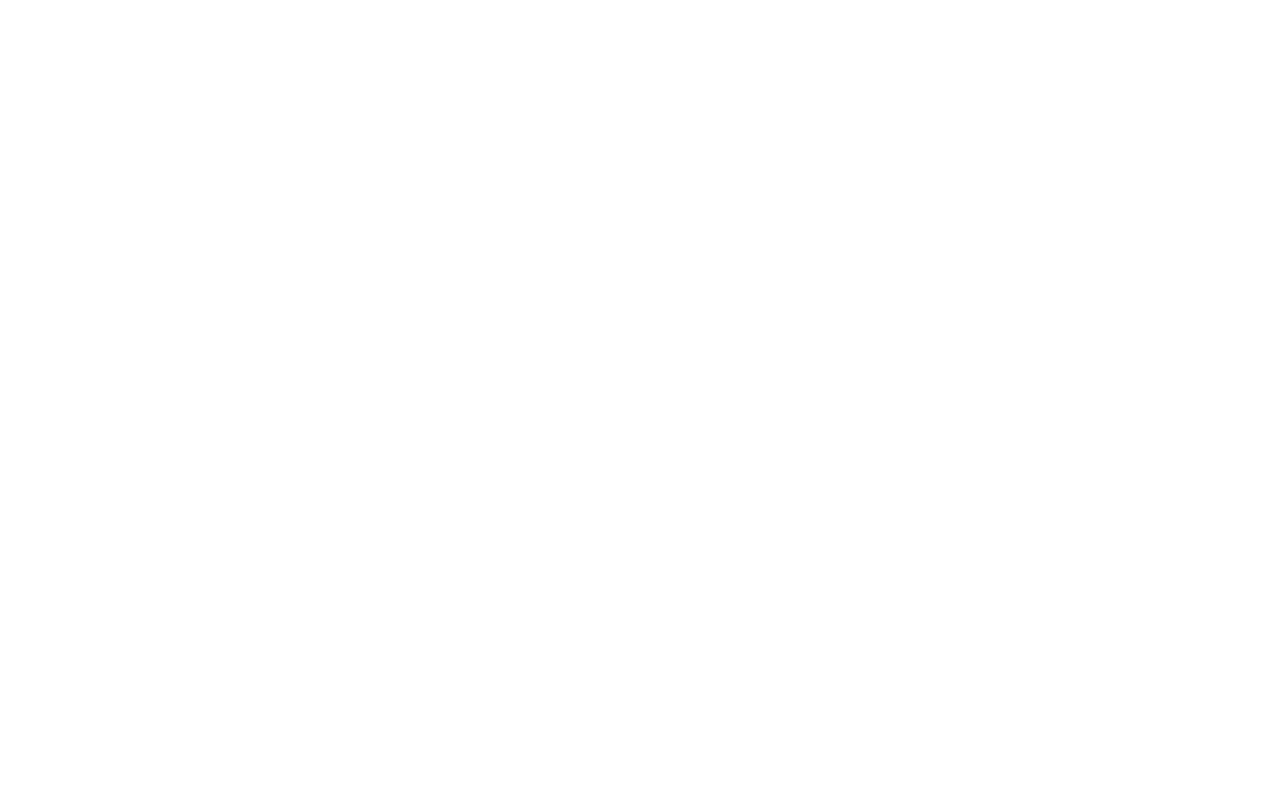
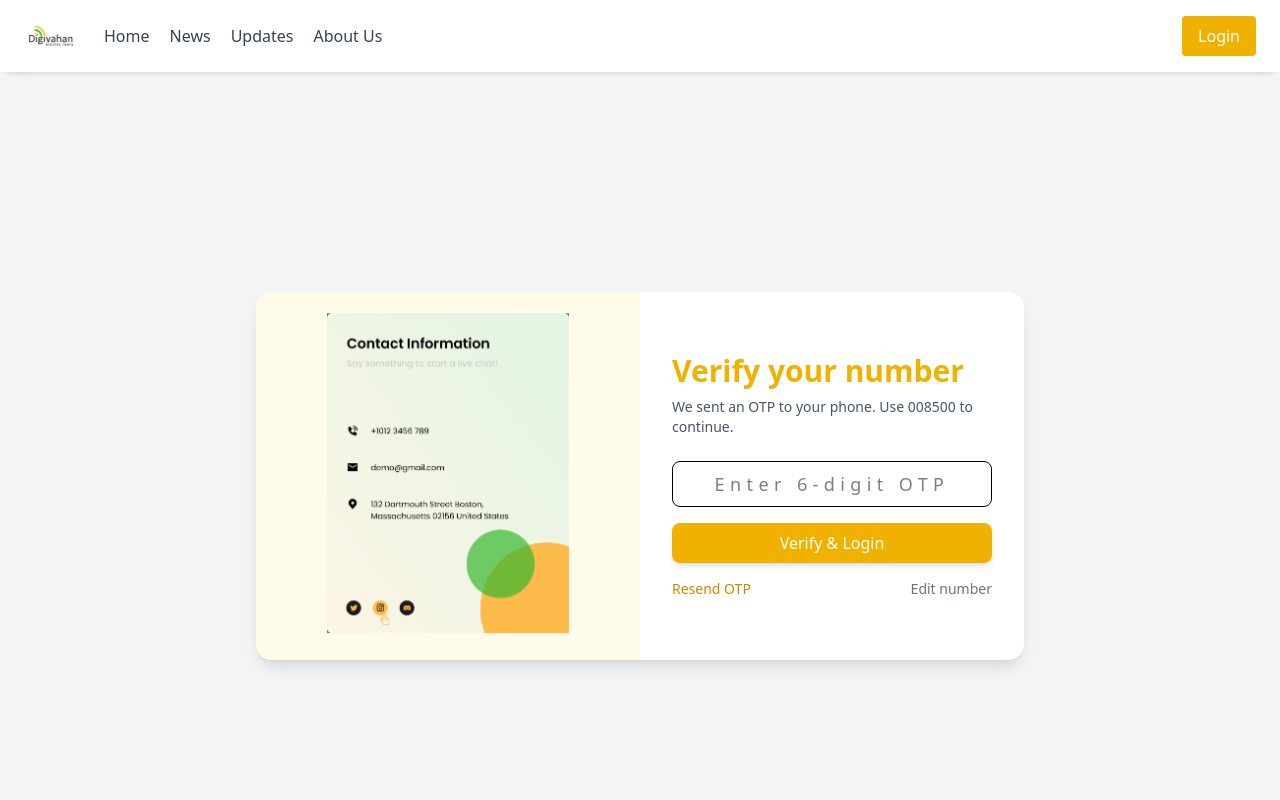
Before and after one commit to Digivahan-Digital-India-private-limited/Front-end-intern, a React (Vite) app: page /login-otp in a window 1280 px wide. Before the commit this address had no page. Shown: the top 800 px of the page. Built offline with nearby package versions, Linux system fonts and the light colour scheme.

Commit message:
Completed Login UI and order section of dashboard pannel

```diff
--- a/src/App.jsx
+++ b/src/App.jsx
@@ -6,6 +6,7 @@ import Aboutpage from "./Components/Aboutpage/Aboutpage";
 import Updatespage from "./Components/Updatespage/Updatespage";
 import Newspage from "./Components/Newspage/Newspage";
 import Loginpage from "./Components/Authenticationpage/Loginpage";
+import OtpLoginPage from "./Components/Authenticationpage/OtpLoginPage";
 
 // information page
 import PrivacyPolicy from "./Pages/PrivacyPolicy";
@@ -109,6 +110,7 @@ const App = () => {
           <Route path="/updates-page" element={<Updatespage />} />
           <Route path="/news-page" element={<Newspage />} />
           <Route path="/login-page" element={<Loginpage />} />
+          <Route path="/login-otp" element={<OtpLoginPage />} />
           <Route path="/contact-page" element={<Contactpage />} />
           <Route path="/visit-us-page" element={<VisitUs />} />
           <Route path="/Report-page" element={<Reports />} />
--- a/src/Components/Authenticationpage/Loginpage.jsx
+++ b/src/Components/Authenticationpage/Loginpage.jsx
@@ -5,35 +5,28 @@ import { useNavigate } from "react-router-dom";
 
 const Loginpage = () => {
   const navigate = useNavigate();
-  const [formData, setFormData] = useState({ email: "", password: "" });
-
-  const handleChange = (e) =>
-    setFormData({ ...formData, [e.target.name]: e.target.value });
+  const [phone, setPhone] = useState("");
 
   const handleSubmit = (e) => {
     e.preventDefault();
 
-    const { email, password } = formData;
+    if (phone.length !== 10) {
+      toast.error("Please enter a valid 10-digit phone number");
+      return;
+    }
 
-    // Simple Frontend-based login
-    if (email === "admin@gmail.com" && password === "admin123") {
-      localStorage.setItem("role", "admin");
-      toast.success("Welcome Admin!");
-      setTimeout(() => navigate("/admin-panel"), 1000);
-    } else {
-      localStorage.setItem("role", "user");
-      toast.success("Welcome User!");
-      setTimeout(() => navigate("/user-panel"), 1000);
-    }
+    sessionStorage.setItem("login_phone", phone);
+    toast.success("OTP sent to your phone");
+    setTimeout(() => navigate("/login-otp", { state: { phone } }), 400);
   };
   return (
     <div className="flex justify-center items-center min-h-screen bg-gray-100 p-4">
-      <div className="bg-white shadow-lg rounded-2xl flex flex-col md:flex-row w-full max-w-3xl overflow-hidden">
+      <div className="bg-white shadow-lg rounded-2xl flex flex-col md:flex-row w-full max-w-3xl overflow-hidden animate-fade-in">
         <div className="w-full md:w-1/2 flex justify-center items-center p-4 md:p-6 bg-yellow-50">
           <img
             src={logimg}
             alt="Logo"
-            className="w-full h-64 sm:h-80 object-contain rounded-lg"
+            className="w-full h-64 sm:h-80 object-contain rounded-lg animate-float"
           />
         </div>
 
@@ -41,30 +34,28 @@ const Loginpage = () => {
           <h1 className="text-2xl sm:text-3xl font-bold text-yellow-500 mb-2">
             Welcome to DigiVahan!
           </h1>
+          <p className="text-sm text-gray-600 mb-6">
+            Login with your phone number to get a quick OTP.
+          </p>
 
           <form className="space-y-4" onSubmit={handleSubmit}>
             <input
-              type="email"
-              name="email"
-              placeholder="Email"
-              value={formData.email}
-              onChange={handleChange}
+              type="tel"
+              inputMode="numeric"
+              pattern="[0-9]{10}"
+              maxLength={10}
+              placeholder="Phone Number"
+              value={phone}
+              onChange={(e) => {
+                const digitsOnly = e.target.value.replace(/\D/g, "");
+                setPhone(digitsOnly.slice(0, 10));
+              }}
               required
               className="w-full px-4 py-2 border rounded-lg"
             />
 
-            <input
-              type="password"
-              name="password"
-              placeholder="Password"
-              value={formData.password}
-              onChange={handleChange}
-              required
-              className="w-full px-4 py-2 border rounded-lg"
-            />
-
-            <button className="w-full bg-yellow-500 text-white py-2 rounded-lg">
-              Login
+            <button className="w-full bg-yellow-500 text-white px-4 py-2 rounded cursor-pointer hover:bg-yellow-600 transition">
+              Send OTP
             </button>
           </form>
 
--- /dev/null
+++ b/src/Components/Authenticationpage/OtpLoginPage.jsx
@@ -0,0 +1,105 @@
+import React, { useMemo, useState } from "react";
+import { useLocation, useNavigate } from "react-router-dom";
+import { toast } from "react-toastify";
+import logimg from "../../assets/Frame 1.png";
+
+const OtpLoginPage = () => {
+  const navigate = useNavigate();
+  const location = useLocation();
+  const [otp, setOtp] = useState("");
+
+  const phone = useMemo(() => {
+    const statePhone = location.state?.phone;
+    const storedPhone = sessionStorage.getItem("login_phone");
+    return statePhone || storedPhone || "";
+  }, [location.state]);
+
+  const handleSubmit = (e) => {
+    e.preventDefault();
+
+    if (otp !== "008500") {
+      toast.error("Please enter the correct OTP");
+      return;
+    }
+
+    // Frontend-only success flow
+    localStorage.setItem("role", "admin");
+    toast.success("Login successful!");
+    setTimeout(() => navigate("/admin-panel"), 900);
+  };
+
+  const handleResend = () => {
+    toast.info("OTP resent to your phone");
+  };
+
+  const handleEditNumber = () => {
+    navigate("/login-page", { replace: true });
+  };
+
+  return (
+    <div className="flex justify-center items-center min-h-screen bg-gray-100 p-4">
+      <div className="bg-white shadow-lg rounded-2xl flex flex-col md:flex-row w-full max-w-3xl overflow-hidden animate-fade-in">
+        <div className="w-full md:w-1/2 flex justify-center items-center p-4 md:p-6 bg-yellow-50">
+          <img
+            src={logimg}
+            alt="Login Illustration"
+            className="w-full h-64 sm:h-80 object-contain rounded-lg animate-float"
+          />
+        </div>
+
+        <div className="w-full md:w-1/2 p-6 sm:p-8 flex flex-col justify-center">
+          <h1 className="text-2xl sm:text-3xl font-bold text-yellow-500 mb-2">
+            Verify your number
+          </h1>
+          <p className="text-sm text-gray-600 mb-6">
+            We sent an OTP to {phone ? `+91 ${phone}` : "your phone"}. Use
+            008500 to continue.
+          </p>
+
+          <form className="space-y-4" onSubmit={handleSubmit}>
+            <input
+              type="tel"
+              inputMode="numeric"
+              pattern="[0-9]{6}"
+              maxLength={6}
+              placeholder="Enter 6-digit OTP"
+              value={otp}
+              onChange={(e) => {
+                const digitsOnly = e.target.value.replace(/\D/g, "");
+                setOtp(digitsOnly.slice(0, 6));
+              }}
+              required
+              className="w-full px-4 py-2 border rounded-lg tracking-[0.3em] text-center text-lg"
+            />
+
+            <button
+              type="submit"
+              className="w-full bg-yellow-500 text-white py-2 rounded-lg shadow-md hover:shadow-lg transition-all duration-200"
+            >
+              Verify & Login
+            </button>
+          </form>
+
+          <div className="mt-4 flex items-center justify-between text-sm text-gray-600">
+            <button
+              type="button"
+              onClick={handleResend}
+              className="text-yellow-600 hover:text-yellow-700"
+            >
+              Resend OTP
+            </button>
+            <button
+              type="button"
+              onClick={handleEditNumber}
+              className="text-gray-500 hover:text-gray-700"
+            >
+              Edit number
+            </button>
+          </div>
+        </div>
+      </div>
+    </div>
+  );
+};
+
+export default OtpLoginPage;
--- a/src/Layout/Navbar.jsx
+++ b/src/Layout/Navbar.jsx
@@ -38,15 +38,12 @@ const Navbar = () => {
         </div>
 
         {/* Right Side Buttons */}
-        <div className="hidden md:flex items-center space-x-3">
-          <Link to="/login-page" className="text-yellow-500 cursor-pointer">
-            Login
-          </Link>
+        <div className="hidden md:flex items-center">
           <Link
-            to="/button"
+            to="/login-page"
             className="bg-yellow-500 text-white px-4 py-2 rounded cursor-pointer hover:bg-yellow-600 transition"
           >
-            Get Started
+            Login
           </Link>
         </div>
 
@@ -89,16 +86,9 @@ const Navbar = () => {
             <Link
               to="/login-page"
               onClick={() => setIsOpen(false)}
-              className="text-yellow-500 w-full text-left"
+              className="bg-yellow-500 text-white px-4 py-2 rounded text-center hover:bg-yellow-600 transition"
             >
               Login
-            </Link>
-            <Link
-              to="/button"
-              onClick={() => setIsOpen(false)}
-              className="bg-yellow-500 text-white px-4 py-2 rounded text-center hover:bg-yellow-600 transition"
-            >
-              Get Started
             </Link>
           </div>
         </div>
--- a/src/index.css
+++ b/src/index.css
@@ -1,4 +1,35 @@
 @import "tailwindcss";
+
+@keyframes fade-in-up {
+  0% {
+    opacity: 0;
+    transform: translateY(16px);
+  }
+  100% {
+    opacity: 1;
+    transform: translateY(0);
+  }
+}
+
+@keyframes soft-float {
+  0% {
+    transform: translateY(0);
+  }
+  50% {
+    transform: translateY(-6px);
+  }
+  100% {
+    transform: translateY(0);
+  }
+}
+
+.animate-fade-in {
+  animation: fade-in-up 520ms ease-out both;
+}
+
+.animate-float {
+  animation: soft-float 4.5s ease-in-out infinite;
+}
 
 @keyframes slide {
   0% {
```
